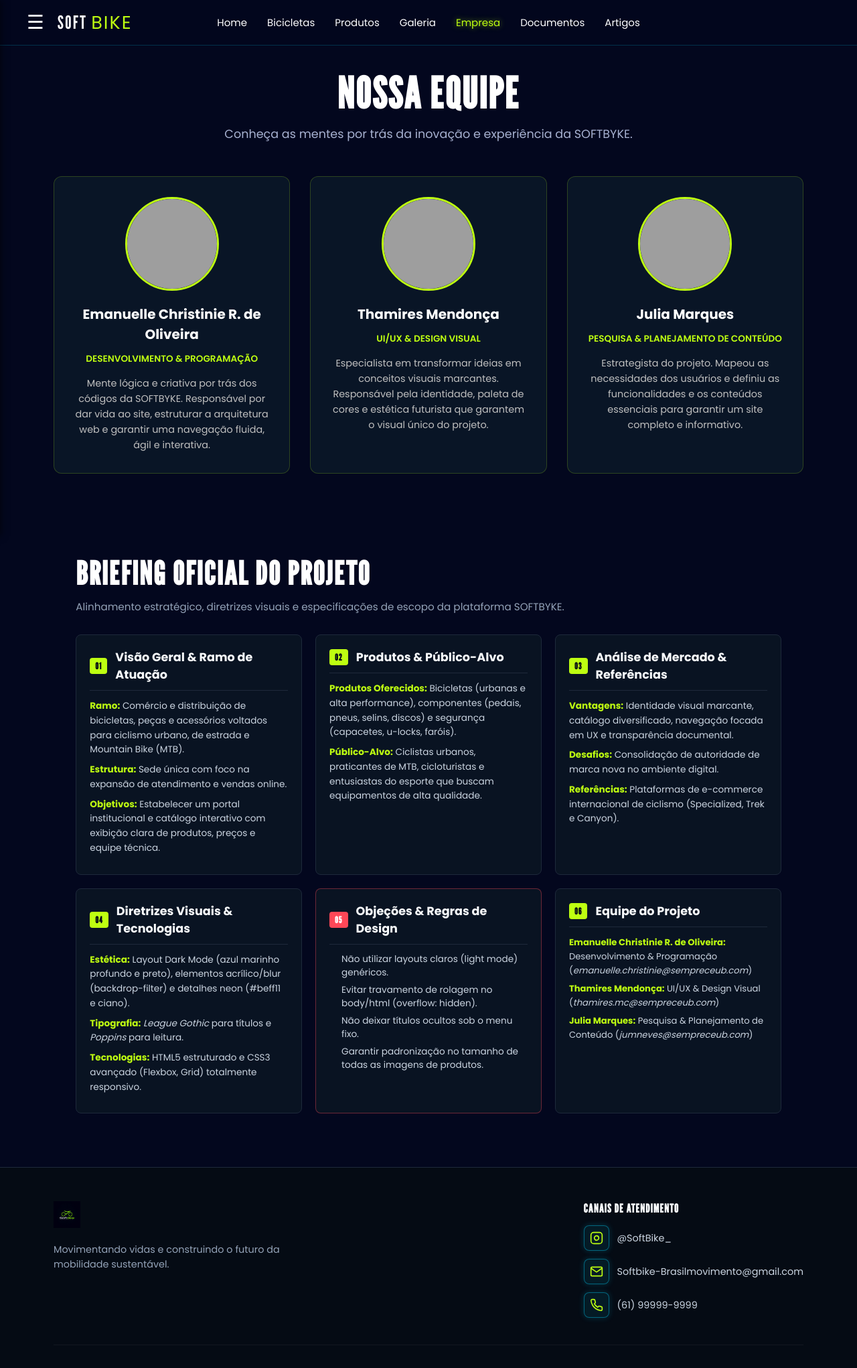
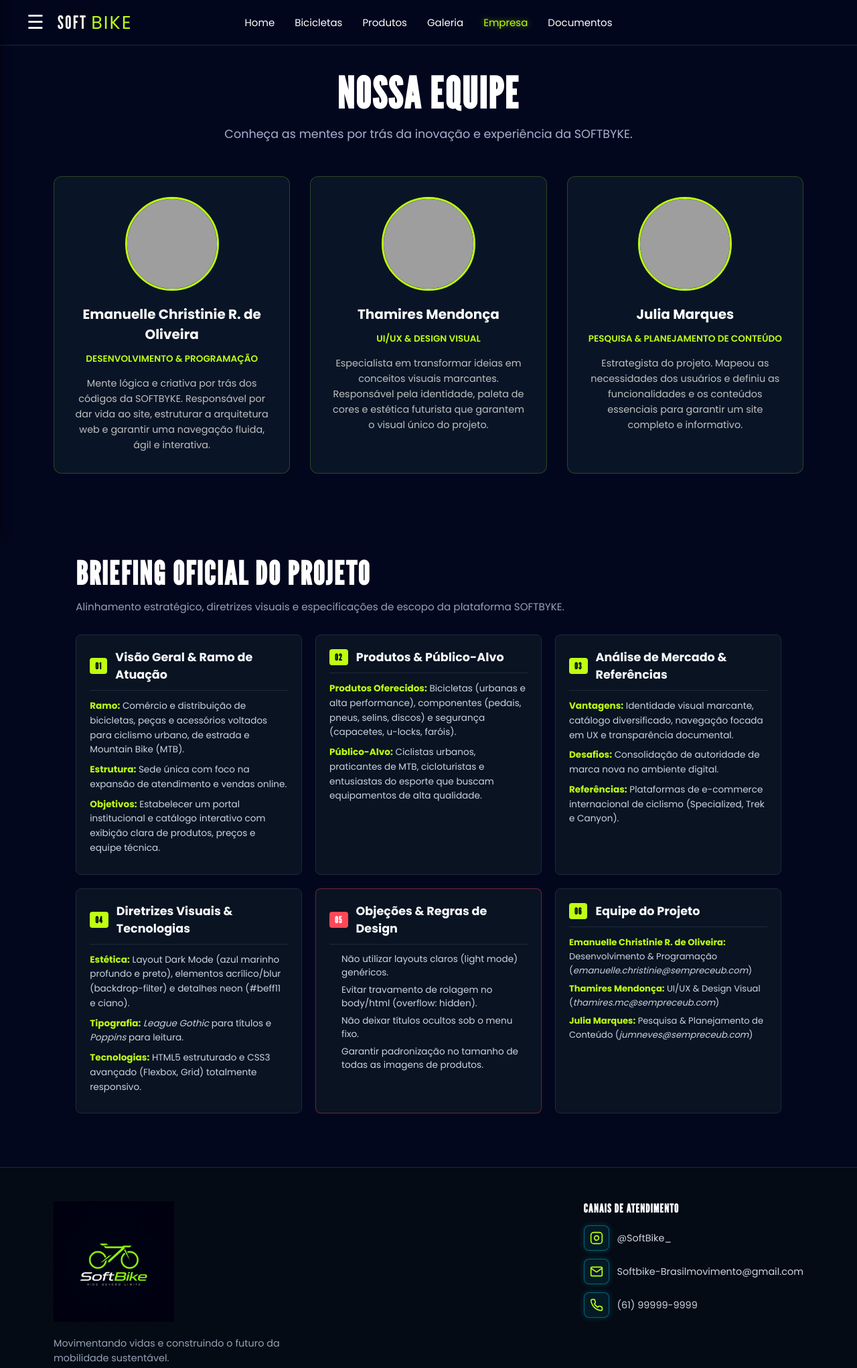
Before and after one commit to EmanuelleChristinie/Softbike, a plain HTML site: page empresa.html in a window 1280 px wide. Shown: the top 2042 px of the page at 67% size. Drawn offline with nearby package versions, Linux system fonts and the light colour scheme; grey boxes are pictures that could not be loaded.

Commit message:
Atualiza páginas e imagens

```diff
--- a/empresa.html
+++ b/empresa.html
@@ -413,7 +413,6 @@
                 <li><a href="galeria.html">Galeria</a></li>
                 <li><a href="empresa.html" class="active">Empresa</a></li>
                 <li><a href="documentos.html">Documentos</a></li>
-                <li><a href="artigos.html">Artigos</a></li>
             </ul>
         </nav>
     </header>
@@ -591,7 +590,7 @@
     <footer class="main-footer">
         <div class="footer-container">
             <div class="footer-brand">
-                <img src="img/logo.png" alt="SOFTBYKE Logo">
+                <img src="img/logo.png" alt="SOFTBYKE" class="footer-logo" style="height: 180px; width: auto;">
                 <p>Movimentando vidas e construindo o futuro da mobilidade sustentável.</p>
             </div>
 
```
Also changed, not shown: bicicletas.html (+0 -1 lines), documentos.html (+1 -1 lines), galeria.html (+0 -1 lines), index.html (+0 -2 lines), produtos.html (+0 -1 lines), img/Cadeado4.png.
